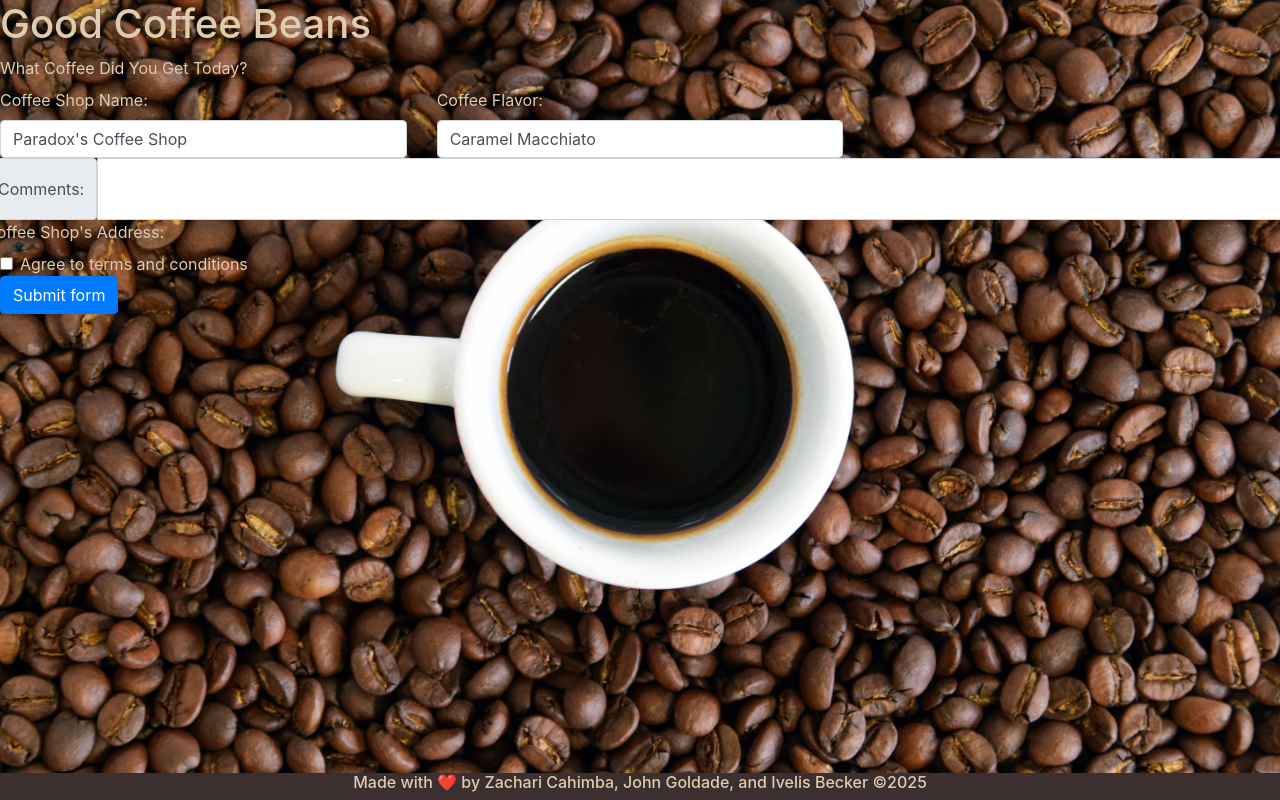
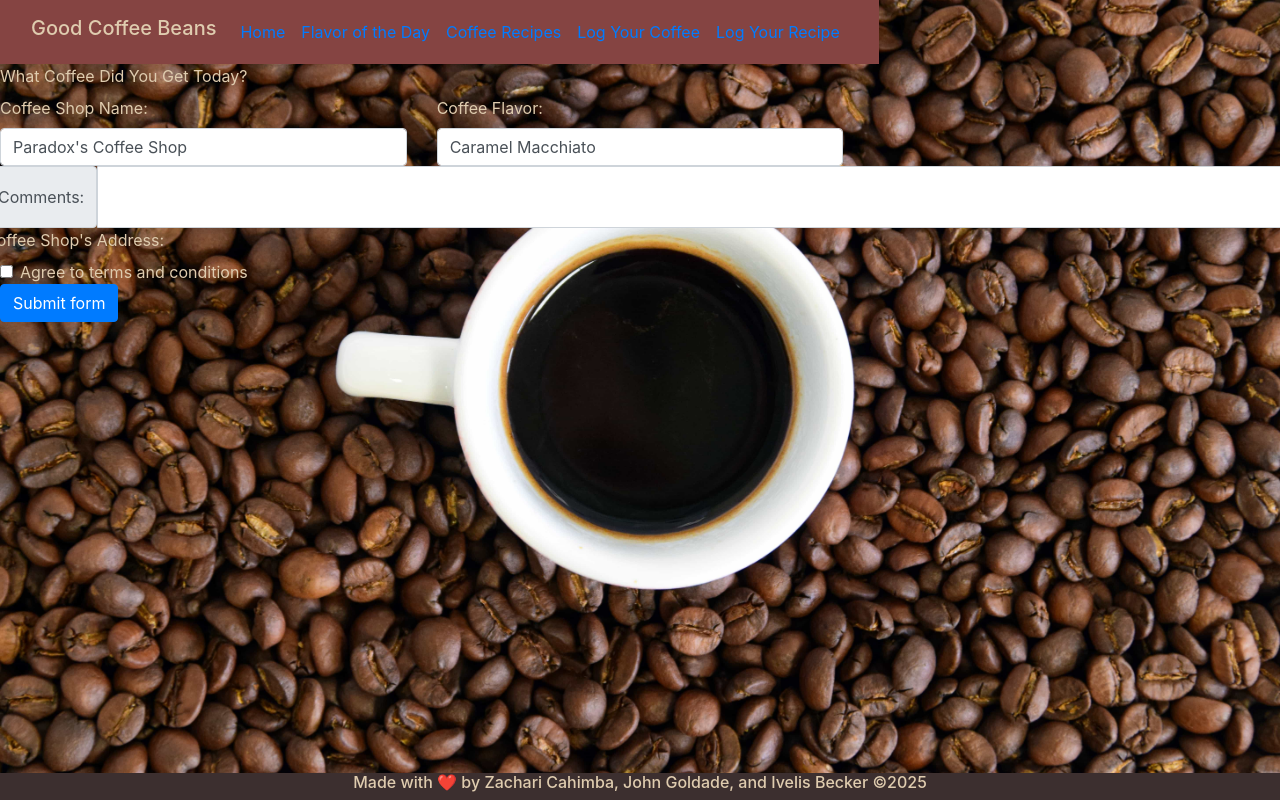
Before and after one commit to zaccahimba/GoodCoffeeBeans, a plain HTML site: page index.html in a window 1280 px wide. Drawn offline with nearby package versions, Linux system fonts and the light colour scheme.

Commit message:
Added basic Navbar

```diff
--- a/index.html
+++ b/index.html
@@ -7,10 +7,37 @@
     <link rel="stylesheet" href="./styles.css">
     <title>Good Coffee Beans</title>
 </head>
-<header> </header>
 <body>
     <header>
-        <h1>Good Coffee Beans</h1>
+        <nav class="navbar navbar-expand-lg bg-body-tertiary" style="background-color: #854442;">
+
+        <!-- <nav class="navbar navbar-expand-lg bg-body-tertiary"> -->
+          <div class="container-fluid">
+            <h1 class="navbar-brand fs-1" href="#">Good Coffee Beans</h1>
+            <button class="navbar-toggler" type="button" data-bs-toggle="collapse" data-bs-target="#navbarNav" aria-controls="navbarNav" aria-expanded="false" aria-label="Toggle navigation">
+              <span class="navbar-toggler-icon"></span>
+            </button>
+            <div class="collapse navbar-collapse" id="navbarNav">
+              <ul class="navbar-nav">
+                <li class="nav-item">
+                  <a class="nav-link active" aria-current="page" href="#">Home</a>
+                </li>
+                <li class="nav-item">
+                  <a class="nav-link" href="#">Flavor of the Day</a>
+                </li>
+                <li class="nav-item">
+                  <a class="nav-link" href="#">Coffee Recipes</a>
+                </li>
+                <li class="nav-item">
+                <a class="nav-link" href="#">Log Your Coffee</a>
+              </li>
+              <li class="nav-item">
+                <a class="nav-link" href="#">Log Your Recipe</a>
+              </li>
+              </ul>
+            </div>
+          </div>
+        </nav>
     </header>
     <main>
         <section class="randomFlavorsOfTheDay">
```
